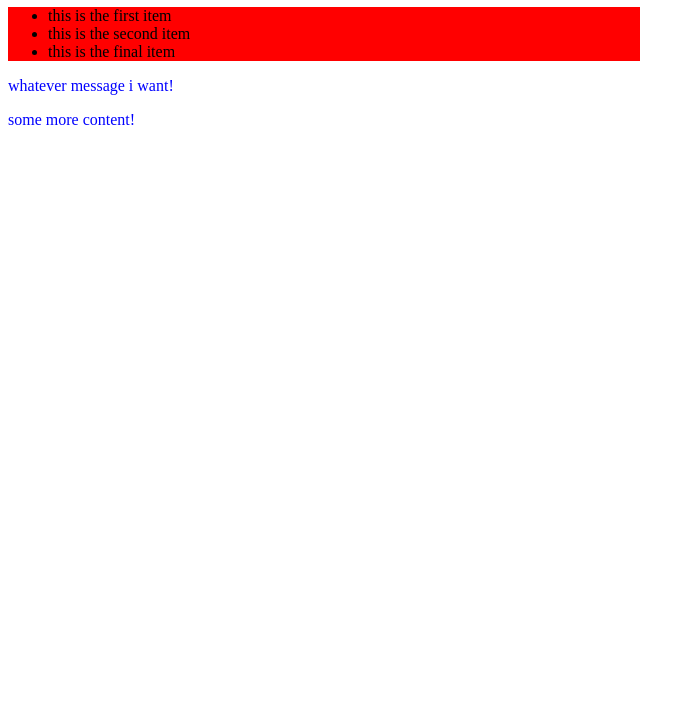
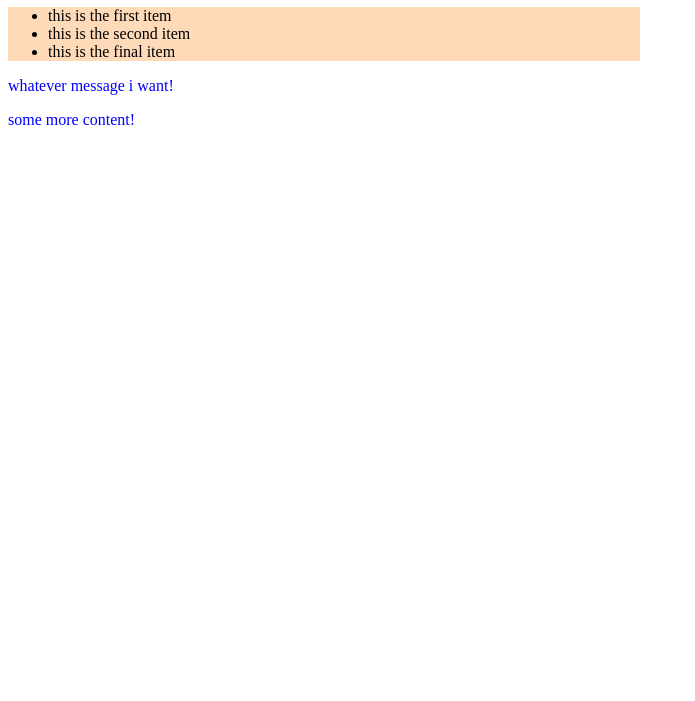
Before and after one commit to tojoyeyi/tojoyeyi.github.io, a plain HTML site: page index.html in a window 1280 px wide. Shown: the part 99-800 px from the top of the page, without its empty margins (0-695 px from the left). Drawn offline with Linux system fonts and the light colour scheme.

Commit message:
Update style.css

```diff
--- a/style.css
+++ b/style.css
@@ -3,6 +3,6 @@ p {
 }
 
 nav {
-  background-color: red;
+  background-color: peachpuff;
   width: 50%;
 }
```
